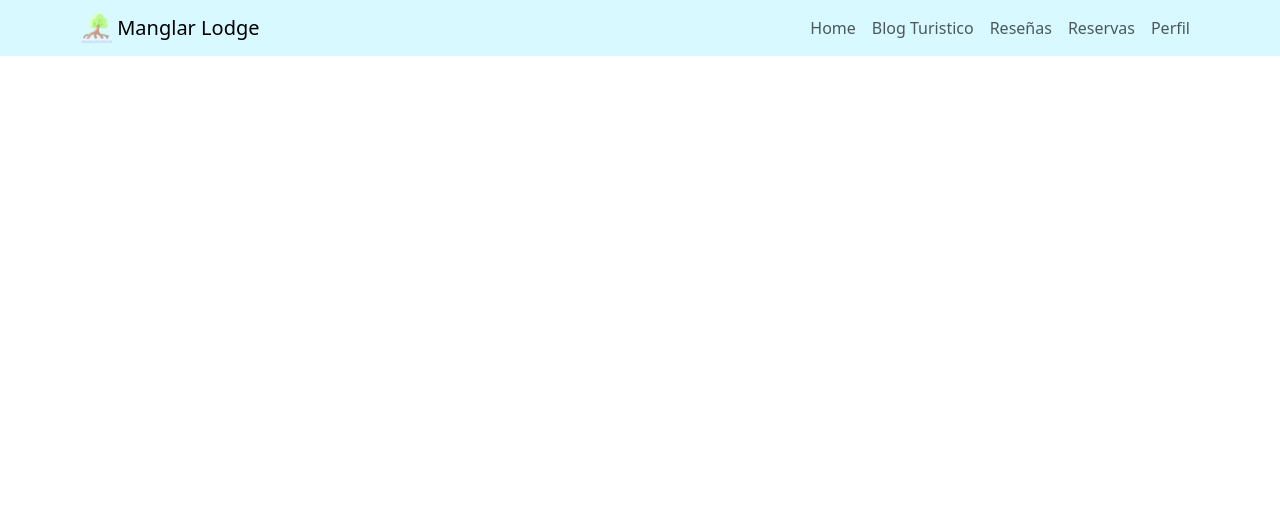
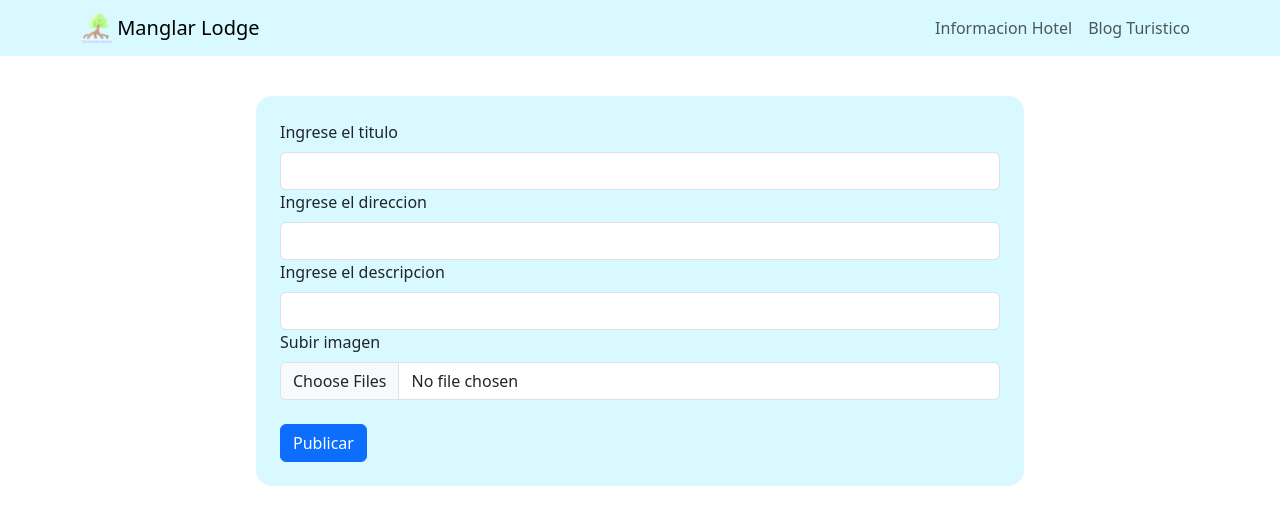
Before and after one commit to GenesisUVM/Hotel, a React (Vite) app in the folder manglarLodge/: page /adm/blogForm in a window 1280 px wide. Shown: the top 524 px of the page. Built offline with nearby package versions, Linux system fonts and the light colour scheme.

Commit message:
Formulario de blog por parte del administrador

```diff
--- /dev/null
+++ b/manglarLodge/src/api/blogAuth.js
@@ -0,0 +1,5 @@
+import axios from 'axios'
+
+export const API = 'http://localhost:4000/api'
+
+export const articuloRequest = articulo => axios.post('http://localhost:4000/api/blog', articulo);
--- /dev/null
+++ b/manglarLodge/src/componentes/FormBlogAdm.jsx
@@ -0,0 +1,128 @@
+import {useState} from 'react';
+import './Forms.css'
+import {useForm} from 'react-hook-form'
+import {articuloRequest} from '../api/blogAuth.js'
+import Form from 'react-bootstrap/Form';
+import Button from 'react-bootstrap/Button';
+
+
+function FormBlogAdm(){
+
+    /*Logica para limpiar el formulario y mostrar un mensjae de exito si se registra correctamente */
+    const [formData, setFormData] = useState({
+        titulo: '',
+        direccion: '',
+        descripcion: '',
+        imgs: null
+    });
+    const [message, setMessage] = useState('');
+
+    const handleChange = (event) => {
+        const { name, value, files } = event.target;
+        if (name === 'imgs') {
+            setFormData({
+                ...formData,
+                [name]: Array.from(files)
+            });
+        } else {
+            setFormData({
+                ...formData,
+                [name]: value
+            });
+        }
+    };
+
+    /*Logica para enviar los datos del formulario a la base de datos */
+    const { register, handleSubmit, formState: { errors } } = useForm();
+
+    const onSubmit = handleSubmit(async(values, event) => {
+        event.preventDefault(); // Evita el comportamiento por defecto del formulario
+
+
+        const data = new FormData();
+        data.append('titulo', values.titulo);
+        data.append('direccion', values.direccion);
+        data.append('descripcion', values.descripcion);
+        formData.imgs.forEach((img) => {
+            data.append('imgs', img); // Usa el mismo nombre para que el servidor lo reconozca como un array
+        });
+
+        const res = await articuloRequest(data);
+        console.log(res);
+
+        setFormData({
+            titulo: '',
+            direccion: '',
+            descripcion: '',
+            imgs:''
+        });
+
+        // Muestra el mensaje de éxito
+        setMessage('Publicado con éxito!');
+
+        //  Ocultar el mensaje después de unos segundos
+        setTimeout(() => {
+            setMessage('');
+        }, 3000);
+    })
+
+
+
+    return(
+        <div className='contForm'>
+        <Form onSubmit={onSubmit} className='formBlog'>
+                <Form.Group controlId="formTitulo">
+                    <Form.Label>Ingrese el titulo</Form.Label>
+                    <Form.Control
+                        type="text"
+                        name="titulo"
+                        {...register('titulo', { required: true })}
+                        onChange={handleChange}
+                        value={formData.titulo}
+                    />
+                    {errors.titulo && <span className="text-danger">{errors.titulo.message}</span>}
+                </Form.Group>
+                <Form.Group controlId="formDireccion">
+                    <Form.Label>Ingrese el direccion</Form.Label>
+                    <Form.Control
+                        type="text"
+                        name="direccion"
+                        {...register('direccion', { required: true })}
+                        onChange={handleChange}
+                        value={formData.direccion}
+                    />
+                    {errors.direccion && <span className="text-danger">{errors.direccion.message}</span>}
+                </Form.Group>
+                <Form.Group controlId="formDescripcio">
+                    <Form.Label>Ingrese el descripcion</Form.Label>
+                    <Form.Control
+                        type="text"
+                        name="descripcion"
+                        {...register('descripcion', { required: true })}
+                        onChange={handleChange}
+                        value={formData.descripcion}
+                    />
+                    {errors.descripcion && <span className="text-danger">{errors.descripcion.message}</span>}
+                </Form.Group>
+                <Form.Group controlId="formImagen">
+                    <Form.Label>Subir imagen</Form.Label>
+                    <Form.Control
+                        type="file"
+                        name="imgs"
+                        accept="image/*"
+                        multiple
+                        onChange={handleChange}
+                    />
+                </Form.Group>
+
+                <br />
+                <Button type='submit' className="botonIngresar">Publicar</Button>
+
+
+        </Form>
+        <p>{message}</p>
+        </div>
+    )
+};
+
+export default FormBlogAdm;
--- a/manglarLodge/src/componentes/FormReseñas.jsx
+++ b/manglarLodge/src/componentes/FormReseñas.jsx
@@ -41,7 +41,7 @@ function FormTestimonio(){
         });
 
         // Muestra el mensaje de éxito
-        setMessage('Reservado con éxito!');
+        setMessage('Publicado con éxito!');
 
         //  Ocultar el mensaje después de unos segundos
         setTimeout(() => {
--- a/manglarLodge/src/componentes/Forms.css
+++ b/manglarLodge/src/componentes/Forms.css
@@ -24,3 +24,13 @@
     width: 90%;
     margin: auto;
 }
+
+.formBlog{
+    width: 60%;
+    margin: auto;
+    background: #D7F9FF;
+    padding: 1.5rem;
+    border-radius: 1rem;
+    position: relative;
+    top: 6rem;
+}
--- /dev/null
+++ b/manglarLodge/src/componentes/NavAdm.jsx
@@ -0,0 +1,43 @@
+import Container from 'react-bootstrap/Container';
+import Navbar from 'react-bootstrap/Navbar';
+import NavDropdown from 'react-bootstrap/NavDropdown';
+import Nav from 'react-bootstrap/Nav';
+import logo from '../img/logo.png'
+import './NavBar.css'
+
+function NavAdm() {
+  return (
+    <>
+    <Navbar fixed="top"  data-bs-theme="light" className='navBar'>
+        <Container>
+          <Navbar.Brand href="/"><img
+              alt="logo"
+              src={logo}
+              width="30"
+              height="30"
+              className="d-inline-block align-top"
+            /> Manglar Lodge</Navbar.Brand>
+            <div className="d-block d-md-none">
+            <NavDropdown title="Dropdown" id="basic-nav-dropdown">
+              <NavDropdown.Item href="/adm/habitaciones">Informacion Hotel</NavDropdown.Item>
+              <NavDropdown.Item href="/adm/blogForm">Blog Turistico</NavDropdown.Item>
+
+            </NavDropdown>
+            </div>
+            <div className="d-none d-md-block">
+
+            <Nav className="me-auto">
+            <Nav.Link href="/adm/habitaciones">Informacion Hotel</Nav.Link>
+            <Nav.Link href="/adm/blogForm">Blog Turistico</Nav.Link>
+
+          </Nav>
+            </div>
+
+        </Container>
+      </Navbar>
+
+    </>
+  );
+}
+
+export default NavAdm;
--- a/manglarLodge/src/vistas/Adm/BlogForm.jsx
+++ b/manglarLodge/src/vistas/Adm/BlogForm.jsx
@@ -1,4 +1,5 @@
-import NavBar from '../../componentes/NavUsuarios';
+import FormBlogAdm from '../../componentes/FormBlogAdm';
+import NavAdm from '../../componentes/NavAdm';
 import './Adm.css'
 
 /*Componente de vista del blog del hotel para el rol administrador*/
@@ -6,7 +7,8 @@ import './Adm.css'
 function BlogForm(){
     return(
         <>
-        <NavBar />
+        <NavAdm />
+        <FormBlogAdm />
         </>
     )
 };
--- a/manglarLodge/src/vistas/Adm/Habitaciones.jsx
+++ b/manglarLodge/src/vistas/Adm/Habitaciones.jsx
@@ -1,11 +1,11 @@
-import NavBar from '../../componentes/NavUsuarios';
+import NavAdm from '../../componentes/NavAdm';
 import './Adm.css'
 
 /*Componete vista de habitaciones del rol administrador */
 function Habitaciones(){
     return(
         <>
-        <NavBar />
+        <NavAdm />
         </>
     )
 };
```
Also changed, not shown: 2 other files (tests, documents, lock files or other folders).
